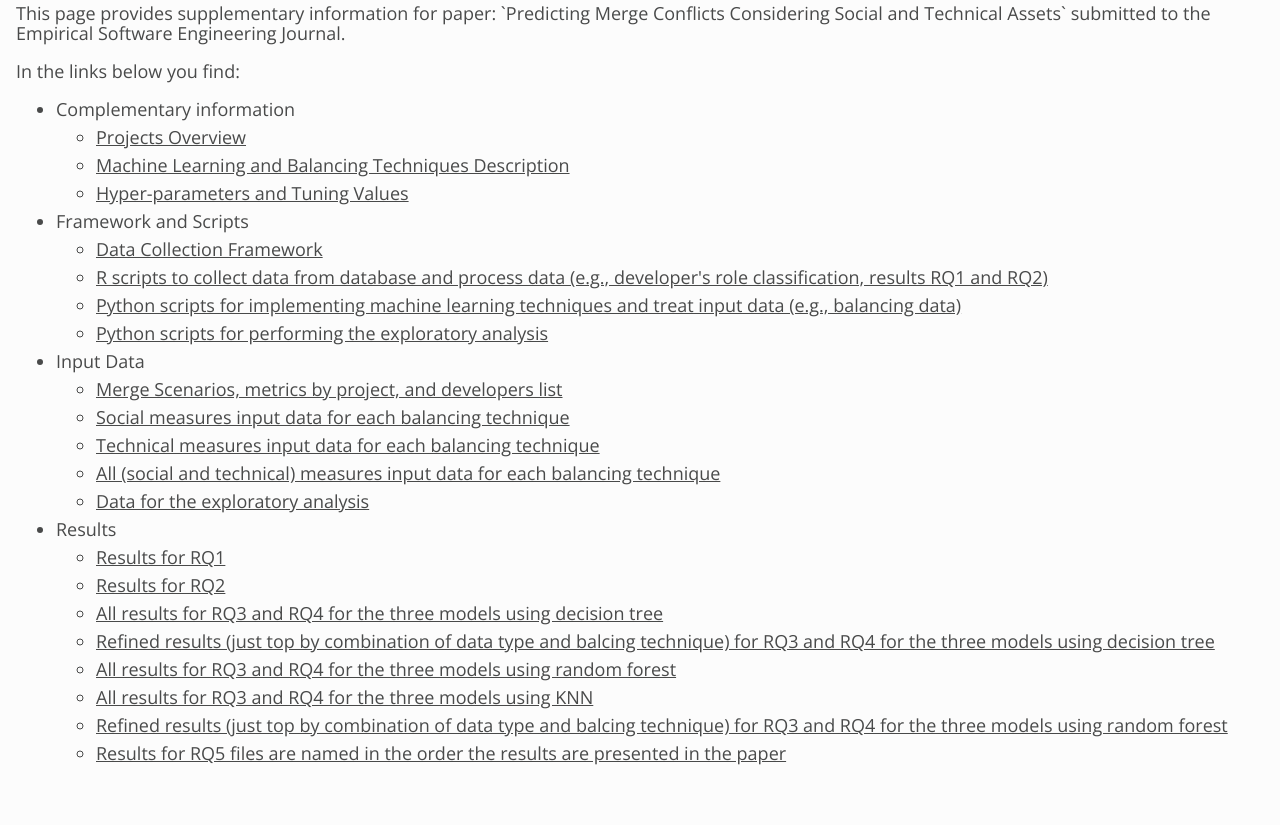
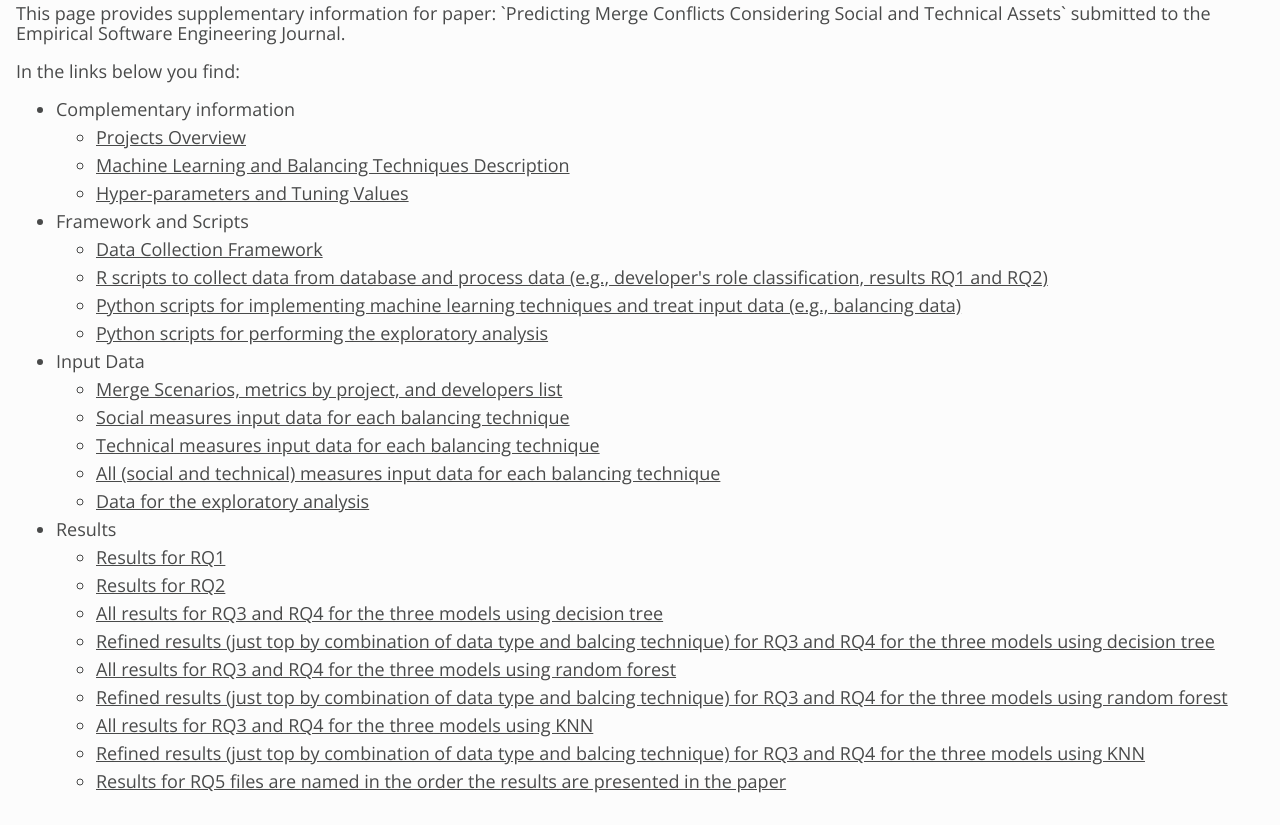
Before and after one commit to GustavoVale/-predicting-merge-conflicts-considering-social-and-technical-assets, a plain HTML site: page index.html in a window 1280 px wide. Shown: the part 413-1238 px from the top of the page. Before the commit the page ends 1210 px from the top, so only its background shows below. Drawn offline with nearby package versions, Linux system fonts and the light colour scheme.

Commit message:
adding missing result for KNN

```diff
--- a/index.html
+++ b/index.html
@@ -170,12 +170,16 @@
           href="https://github.com/GustavoVale/predicting-merge-conflicts-considering-social-and-technical-assets/tree/main/ml-input-data-and-results/utils/RandomForest">
           All results for RQ3 and RQ4 for the three models using random forest</a></li>
 	  <li><a
-          href="https://github.com/GustavoVale/predicting-merge-conflicts-considering-social-and-technical-assets/tree/main/ml-input-data-and-results/utils/KNN">
-          All results for RQ3 and RQ4 for the three models using KNN</a></li>
-      <li><a
           href="https://github.com/GustavoVale/predicting-merge-conflicts-considering-social-and-technical-assets/blob/main/ml-input-data-and-results/utils/RandomForest/ResultsRefined.csv">
           Refined results (just top by combination of data type and balcing technique) for RQ3 and RQ4 for the three
           models using random forest</a></li>
+	  <li><a
+          href="https://github.com/GustavoVale/predicting-merge-conflicts-considering-social-and-technical-assets/tree/main/ml-input-data-and-results/utils/KNN">
+          All results for RQ3 and RQ4 for the three models using KNN</a></li>
+	  <li><a
+          href="https://github.com/GustavoVale/predicting-merge-conflicts-considering-social-and-technical-assets/blob/main/ml-input-data-and-results/utils/KNN/ResultsRefined.csv">
+          Refined results (just top by combination of data type and balcing technique) for RQ3 and RQ4 for the three
+          models using KNN</a></li>
 	  <li><a
           href="https://github.com/GustavoVale/predicting-merge-conflicts-considering-social-and-technical-assets/tree/main/exploratory-analysis-framework/data">
           Results for RQ5 files are named in the order the results are presented in the paper</a></li>
```
